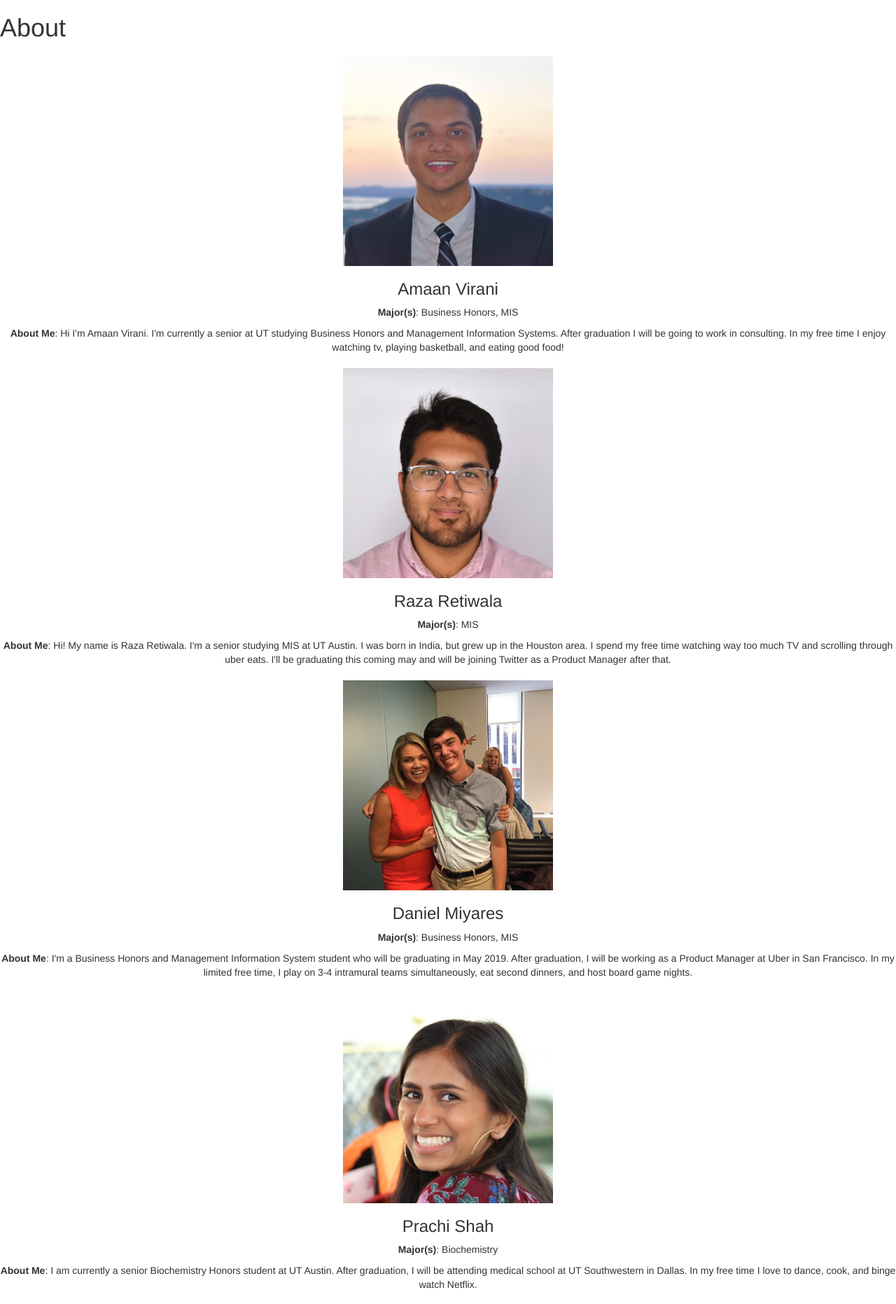
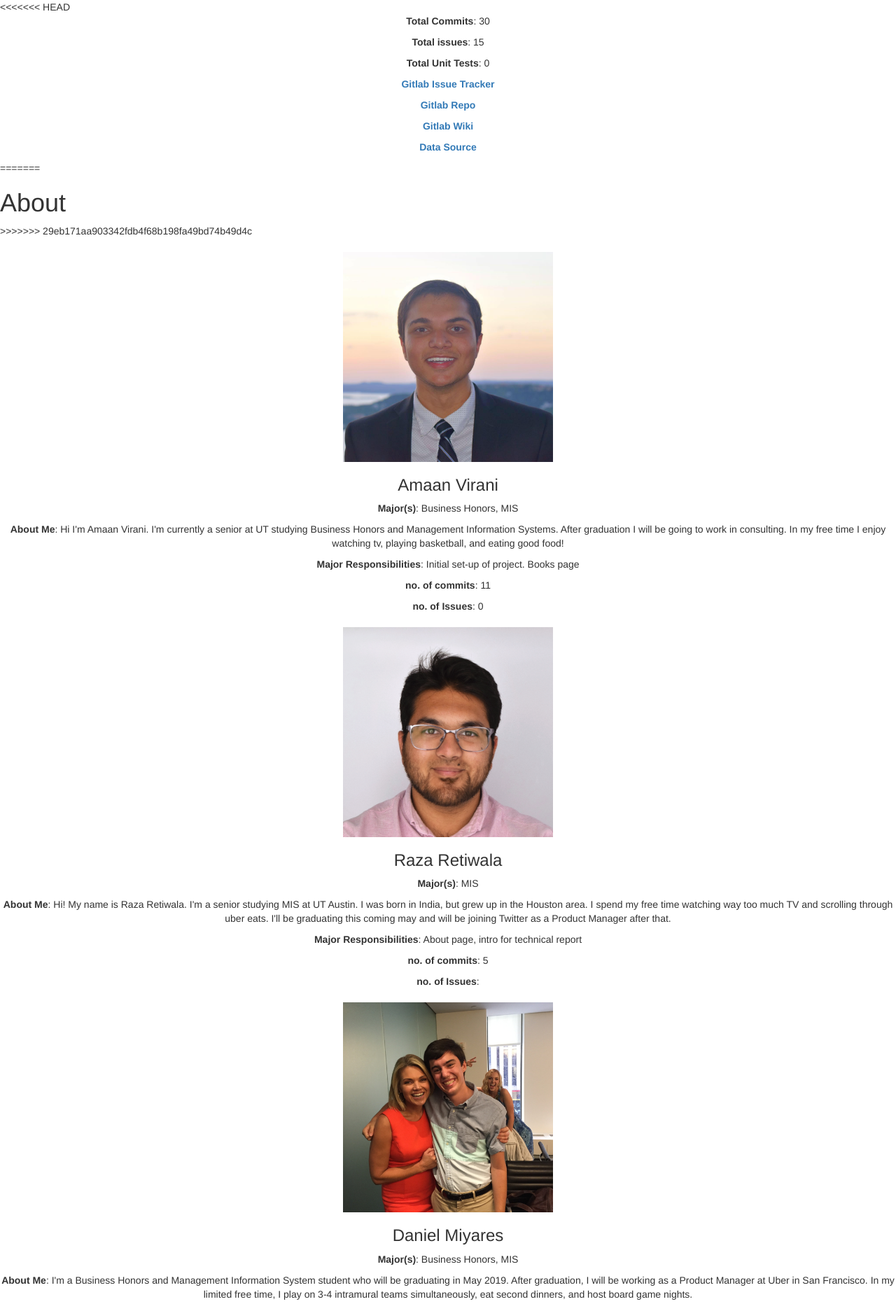
Before and after one commit to myttins/cs329e-idb, a Flask app: template templates/about.html in a window 1280 px wide. Shown: the top 1863 px of the page at 70% size. Run offline with Flask 2, Linux system fonts and the light colour scheme; the template is opened without the code that fills it, so the values that code supplies are empty; parts of the project's set-up code (start-up, migrations or seed data) failed here and were passed over; some libraries are stand-ins or nearby versions.

Commit message:
Updated about.html

```diff
--- a/templates/about.html
+++ b/templates/about.html
@@ -7,27 +7,52 @@
 	{{nav.top.render(renderer='bootstrap')}}
 </head>
 <body>
+<<<<<<< HEAD
+<p style="text-align: center;"><strong>Total Commits</strong>: 30</p>
+<p style="text-align: center;"><strong>Total issues</strong>: 15</p>
+<p style="text-align: center;"><strong>Total Unit Tests</strong>: 0</p>
+<p style="text-align: center;"><a href="https://gitlab.com/amv2768/swewebsite/issues"><strong>Gitlab Issue Tracker</strong></a></p>
+<p style="text-align: center;"><a href="https://gitlab.com/amv2768/swewebsite"><strong>Gitlab Repo</strong></a></p>
+<p style="text-align: center;"><a href="https://gitlab.com/amv2768/swewebsite/wikis/home"><strong>Gitlab Wiki</strong></a></p>
+<p style="text-align: center;"><a href="https://gitlab.com/amv2768/swewebsite/raw/master/books.json"><strong>Data Source</strong></a></p>
+=======
 <h1> About </h1>
+>>>>>>> 29eb171aa903342fdb4f68b198fa49bd74b49d4c
 <h3 style="text-align: center;"><img src="/static/images/amaan-1.jpg" alt="" width="300" height="300" /></a></h3>
 <h3 style="text-align: center;">Amaan Virani</h3>
 <p style="text-align: center;"><strong>Major(s)</strong>: Business Honors, MIS</p>
 <p style="text-align: center;"><strong>About Me</strong>: Hi I'm Amaan Virani. I'm currently a senior at UT studying Business Honors and Management Information Systems. After graduation I will be going to work in consulting. In my free time I enjoy watching tv, playing basketball, and eating good food!</p>
+<p style="text-align: center;"><strong>Major Responsibilities</strong>: Initial set-up of project. Books page</p>
+<p style="text-align: center;"><strong>no. of commits</strong>: 11</p>
+<p style="text-align: center;"><strong>no. of Issues</strong>: 0</p>
 <h3 style="text-align: center;"><img src="/static/images/raza-1.png" alt="" width="300" height="300" /></a></h3>
 <h3 style="text-align: center;">Raza Retiwala</h3>
 <p style="text-align: center;"><strong>Major(s)</strong>: MIS</p>
 <p style="text-align: center;"><strong>About Me</strong>: Hi! My name is Raza Retiwala. I'm a senior studying MIS at UT Austin. I was born in India, but grew up in the Houston area. I spend my free time watching way too much TV and scrolling through uber eats. I'll be graduating this coming may and will be joining Twitter as a Product Manager after that.</p>
+<p style="text-align: center;"><strong>Major Responsibilities</strong>: About page, intro for technical report</p>
+<p style="text-align: center;"><strong>no. of commits</strong>: 5</p>
+<p style="text-align: center;"><strong>no. of Issues</strong>: </p></p>
 <h3 style="text-align: center;"><img src="/static/images/daniel-1.jpg" alt="" width="300" height="300" /></a></h3>
 <h3 style="text-align: center;">Daniel Miyares</h3>
 <p style="text-align: center;"><strong>Major(s)</strong>: Business Honors, MIS</p>
 <p style="text-align: center;"><strong>About Me</strong>: I'm a Business Honors and Management Information System student who will be graduating in May 2019. After graduation, I will be working as a Product Manager at Uber in San Francisco. In my limited free time, I play on 3-4 intramural teams simultaneously, eat second dinners, and host board game nights.</p>
+<p style="text-align: center;"><strong>Major Responsibilities</strong>: Authors Page</p>
+<p style="text-align: center;"><strong>no. of commits</strong>: 2</p>
+<p style="text-align: center;"><strong>no. of Issues</strong>: </p>
 <h3 style="text-align: center;"><img src="/static/images/prachi-1.jpg" alt="" width="300" height="300" /></a></h3>
 <h3 style="text-align: center;">Prachi Shah</h3>
 <p style="text-align: center;"><strong>Major(s)</strong>: Biochemistry</p>
 <p style="text-align: center;"><strong>About Me</strong>: I am currently a senior Biochemistry Honors student at UT Austin. After graduation, I will be attending medical school at UT Southwestern in Dallas. In my free time I love to dance, cook, and binge watch Netflix.</p>
+<p style="text-align: center;"><strong>Major Responsibilities</strong>: Home page, deployment to GC</p>
+<p style="text-align: center;"><strong>no. of commits</strong>: 8</p>
+<p style="text-align: center;"><strong>no. of Issues</strong>: </p>
 <h3 style="text-align: center;"><img src="/static/images/kevin-1.jpg" alt="" width="300" height="300" /></a></h3>
 <h3 style="text-align: center;">Kevin Li</h3>
 <p style="text-align: center;"><strong>Major(s)</strong>: Civil Engineering</p>
 <p style="text-align: center;"><strong>About Me</strong>: I’m currently a senior civil engineering student at UT, planning to graduate in December 2019. In my free time, I enjoy watching basketball, sleeping, and spending time with friends!</p>
+<p style="text-align: center;"><strong>Major Responsibilities</strong>: Publishers page</p>
+<p style="text-align: center;"><strong>no. of commits</strong>: 1</p>
+<p style="text-align: center;"><strong>no. of Issues</strong>: </p>
 	</body>
 </html>
 
```
